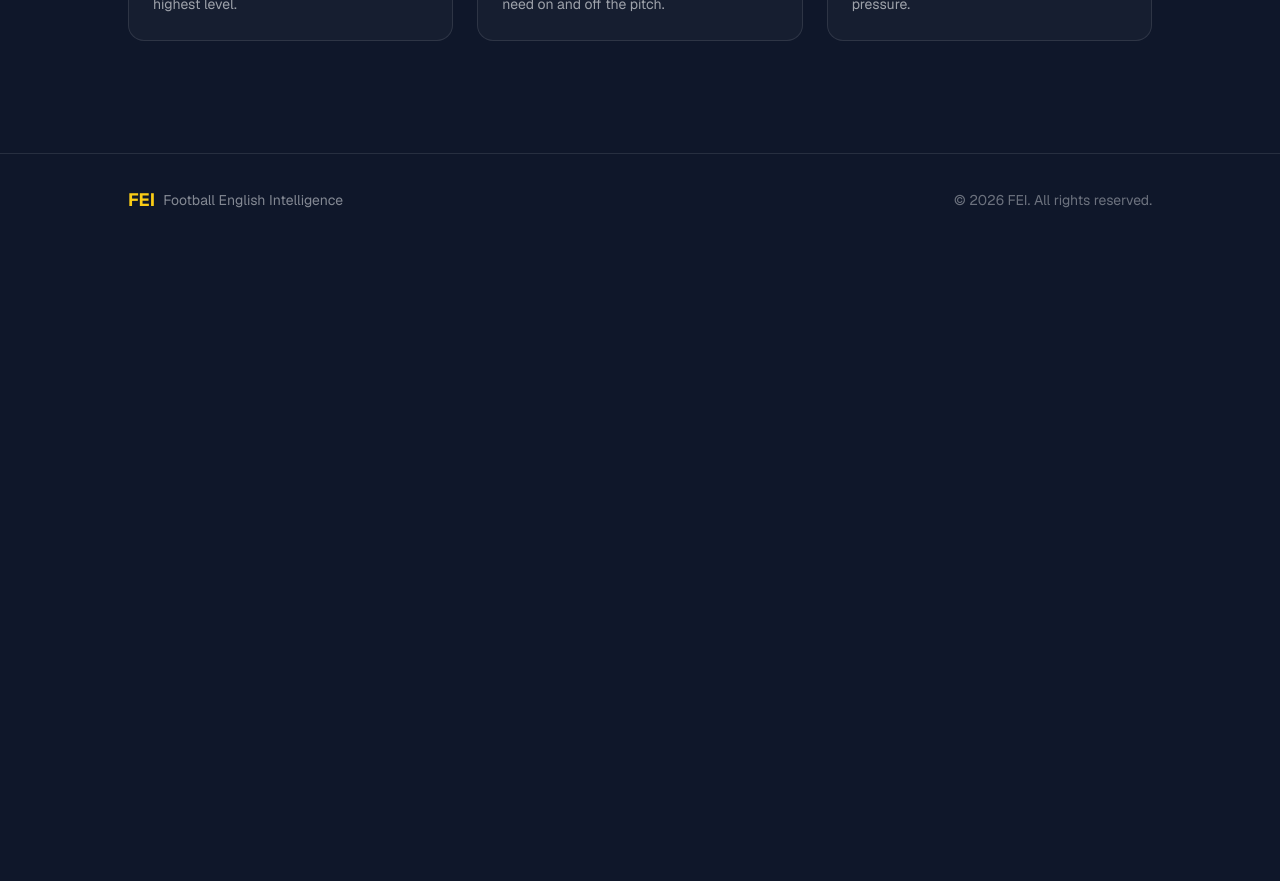
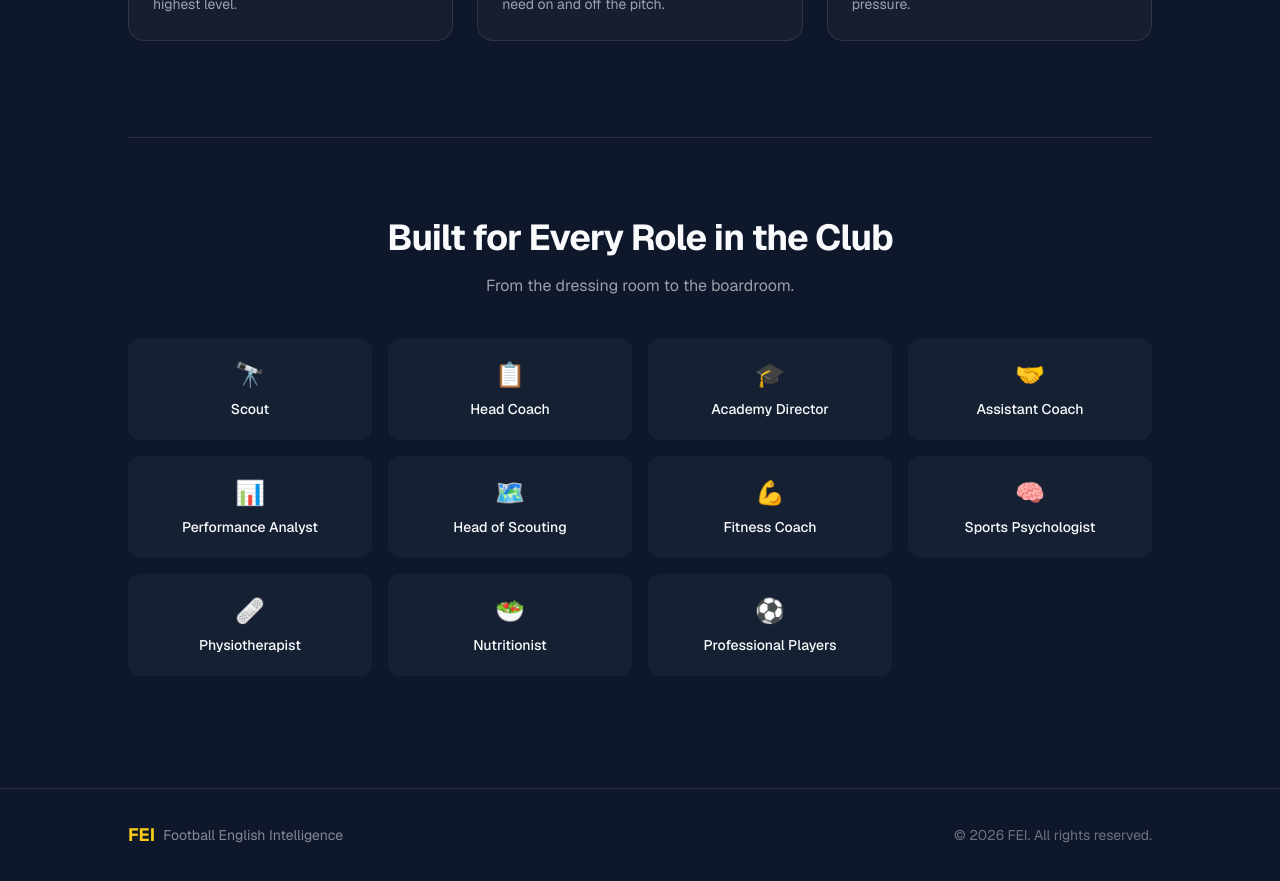
Before and after one commit to feifootball/fei-platform, a Next.js app: page / in a window 1280 px wide. Shown: the part 1080-1961 px from the top of the page. Before the commit the page ends 1326 px from the top, so only its background shows below. Built offline with nearby package versions, Linux system fonts and the light colour scheme.

Commit message:
roles section FEI

```diff
--- a/app/page.tsx
+++ b/app/page.tsx
@@ -58,6 +58,20 @@ const features = [
       </svg>
     ),
   },
+];
+
+const roles = [
+  { name: "Scout", emoji: "🔭" },
+  { name: "Head Coach", emoji: "📋" },
+  { name: "Academy Director", emoji: "🎓" },
+  { name: "Assistant Coach", emoji: "🤝" },
+  { name: "Performance Analyst", emoji: "📊" },
+  { name: "Head of Scouting", emoji: "🗺️" },
+  { name: "Fitness Coach", emoji: "💪" },
+  { name: "Sports Psychologist", emoji: "🧠" },
+  { name: "Physiotherapist", emoji: "🩹" },
+  { name: "Nutritionist", emoji: "🥗" },
+  { name: "Professional Players", emoji: "⚽" },
 ];
 
 export default function Home() {
@@ -153,6 +167,33 @@ export default function Home() {
               </article>
             ))}
           </div>
+
+          <div className="mt-24 border-t border-fei-text/10 pt-20">
+            <div className="mb-10 text-center">
+              <h2 className="text-3xl font-bold tracking-tight sm:text-4xl">
+                Built for Every Role in the Club
+              </h2>
+              <p className="mx-auto mt-4 max-w-2xl text-fei-text/60">
+                From the dressing room to the boardroom.
+              </p>
+            </div>
+
+            <div className="grid grid-cols-2 gap-3 sm:grid-cols-3 sm:gap-4 lg:grid-cols-4">
+              {roles.map((role) => (
+                <article
+                  key={role.name}
+                  className="flex flex-col items-center gap-2 rounded-xl border border-transparent bg-[#162033] px-4 py-5 text-center transition-colors hover:border-fei-sky"
+                >
+                  <span className="text-2xl" aria-hidden>
+                    {role.emoji}
+                  </span>
+                  <span className="text-sm font-medium text-fei-text">
+                    {role.name}
+                  </span>
+                </article>
+              ))}
+            </div>
+          </div>
         </div>
       </section>
 
```
